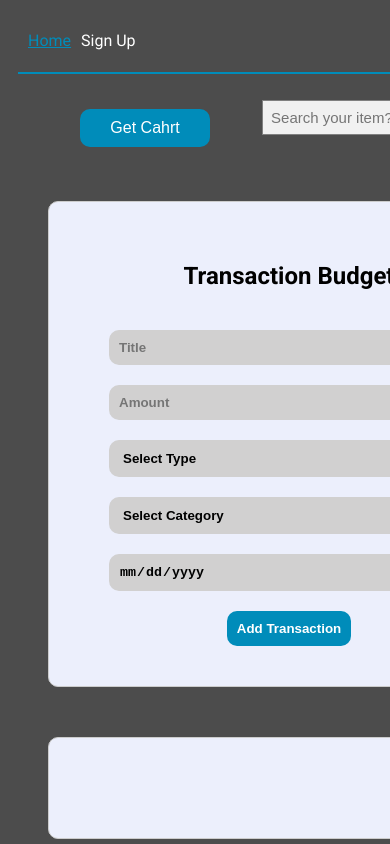
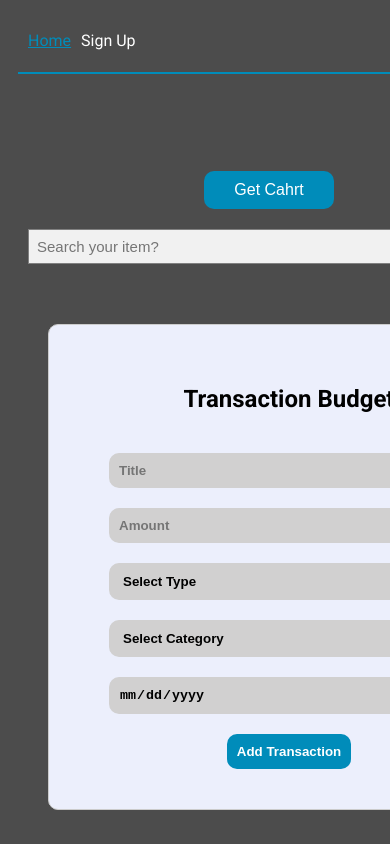
Before and after one commit to mahsa-codes/Transaction-Budget, a plain HTML site: page index.html in a window 390 px wide. Shown: the top 844 px of the page. Drawn offline with nearby package versions, Linux system fonts and the light colour scheme.

Commit message:
responsive css style

```diff
--- a/style.css
+++ b/style.css
@@ -98,6 +98,18 @@ body {
     margin: 0px 10px;
     padding: 10px;
 }
+@media (max-width: 750px) {
+    .header {
+        flex-direction: column;
+    }
+
+    .chart-container,
+    .searchbar {
+        width: 100%;
+        margin: 10px 0;
+    }
+}
+
 .header h2 {
     font-size: 40px;
     font-weight: 700;
```
